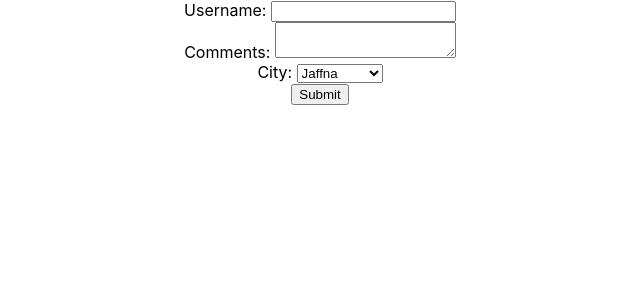
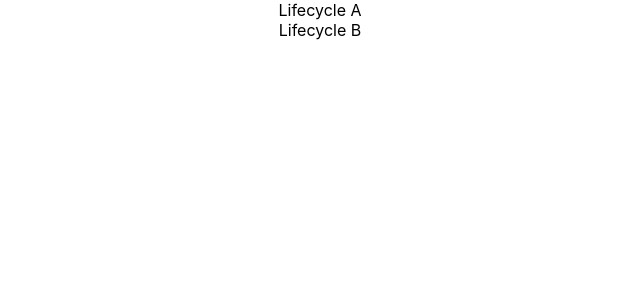
Before and after one commit to imvinojanv/sample-react-app, a React (Create React App) app: page / in a window 1280 px wide. Shown: the top 300 px of the page, without its empty margins (320-960 px from the left). Built offline with nearby package versions, Linux system fonts and the light colour scheme.

Commit message:
Mounting lifecycle method

```diff
--- a/src/App.js
+++ b/src/App.js
@@ -20,11 +20,14 @@
 import Stylesheet from './components/Stylesheet'
 import Inline from './components/Inline'
 import Form from './components/Form'
+import LifecycleA from './components/LifecycleA'
 
 function App() {
   return (
     <div className="App">
-      <Form />
+      <LifecycleA />
+
+      {/* <Form /> */}
 
       {/* <h1 className='error'>Error</h1>
       <h1 className={styles.success}>Success</h1> */}
--- /dev/null
+++ b/src/components/LifecycleA.js
@@ -0,0 +1,35 @@
+import React, { Component } from 'react'
+import LifecycleB from './LifecycleB'
+
+class LifecycleA extends Component {
+
+    constructor(props) {
+      super(props)
+
+      this.state = {
+         name: 'Vinojan'
+      }
+      console.log('LifecycleA constructor')
+    }
+
+    static getDrivedStateFromProps(props, state) {
+        console.log('LifecycleA getDrivedStateFromProps')
+        return null
+    }
+
+    componentDidMount() {
+        console.log('LifecycleA componentDidMount')
+    }
+
+    render() {
+        console.log('LifecycleA render')
+        return (
+            <div>
+                <div>Lifecycle A</div>
+                <LifecycleB />          {/* Child component */}
+            </div>
+        )
+    }
+}
+
+export default LifecycleA
--- /dev/null
+++ b/src/components/LifecycleB.js
@@ -0,0 +1,31 @@
+import React, { Component } from 'react'
+
+class LifecycleB extends Component {
+
+    constructor(props) {
+      super(props)
+
+      this.state = {
+         name: 'Vinojan'
+      }
+      console.log('LifecycleB constructor')
+    }
+
+    static getDrivedStateFromProps(props, state) {
+        console.log('LifecycleB getDrivedStateFromProps')
+        return null
+    }
+
+    componentDidMount() {
+        console.log('LifecycleB componentDidMount')
+    }
+
+    render() {
+        console.log('LifecycleB render')
+        return (
+            <div>Lifecycle B</div>
+        )
+    }
+}
+
+export default LifecycleB
```
